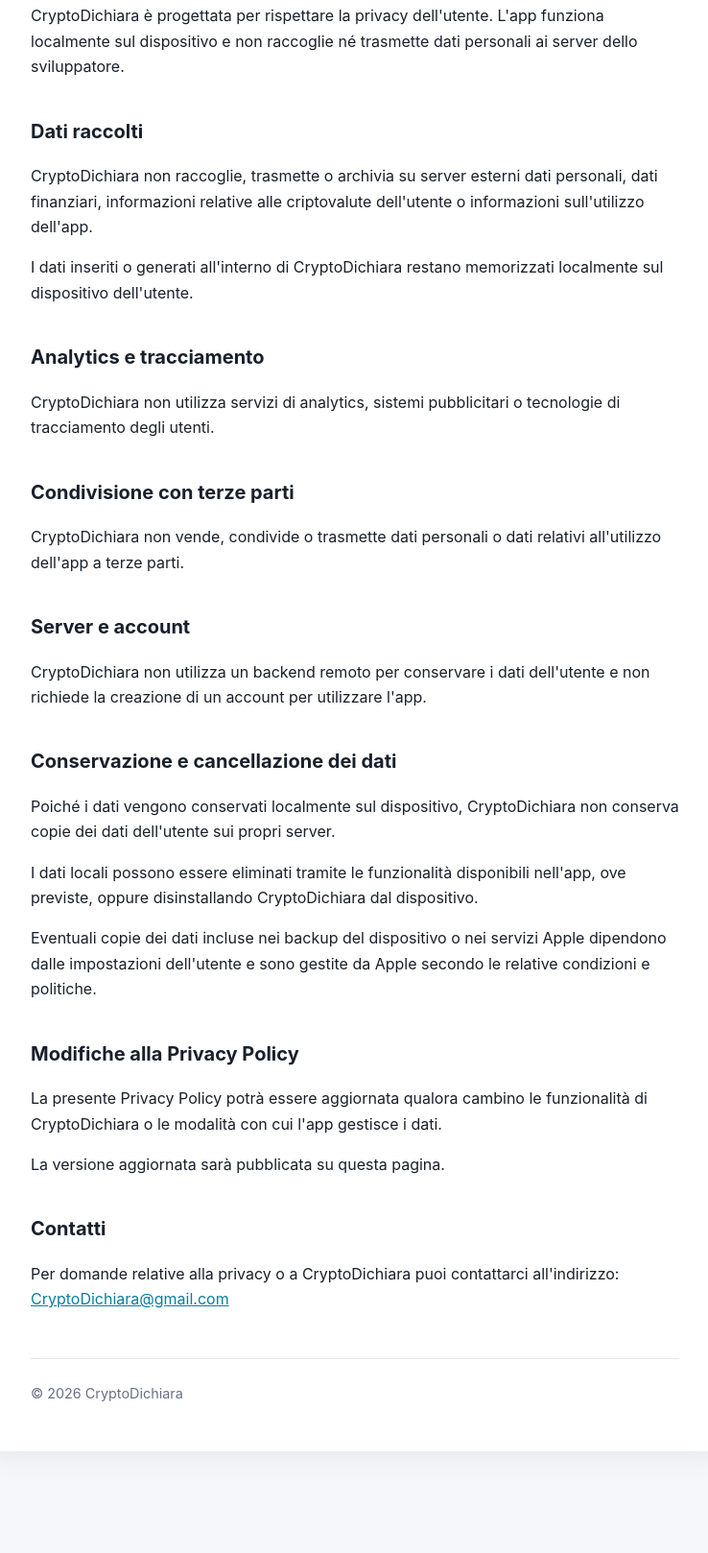
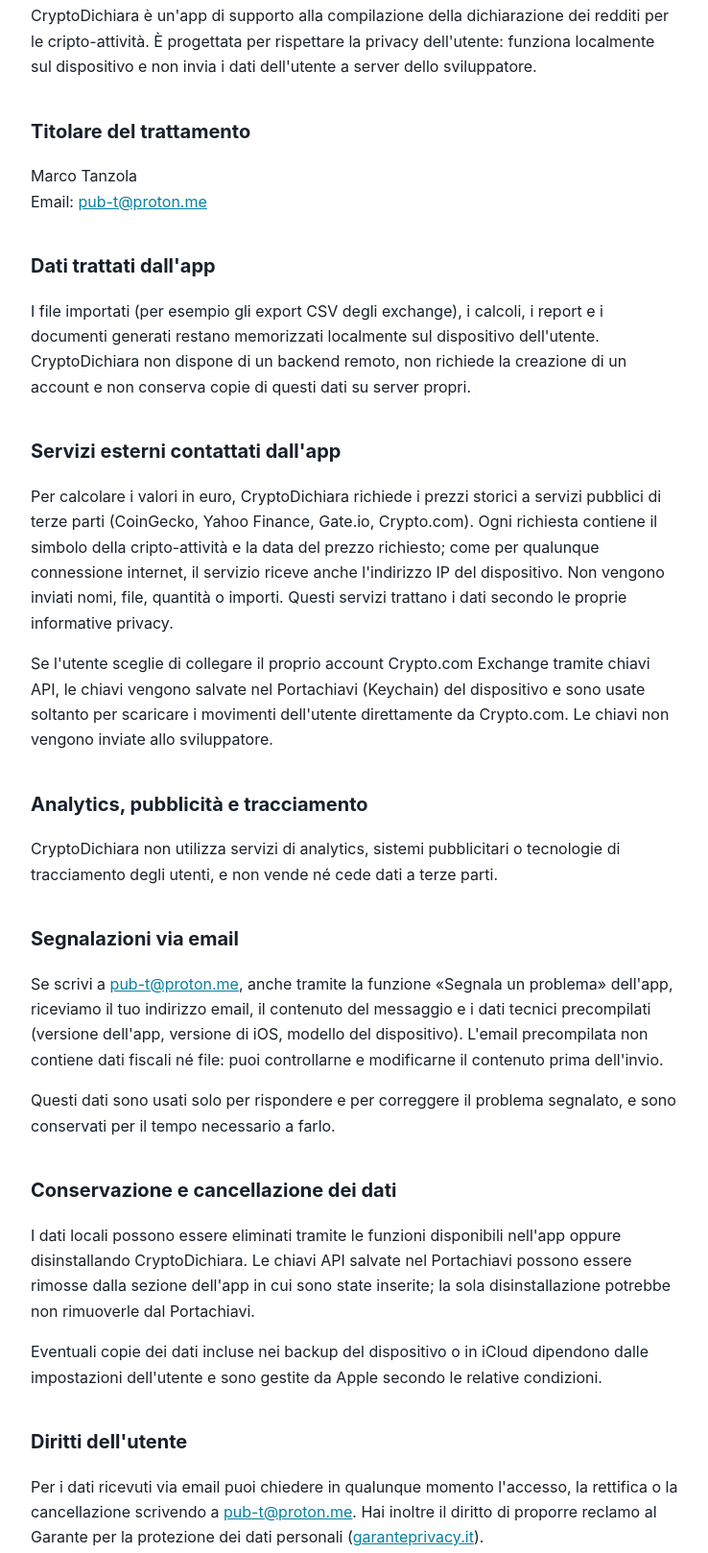
Before and after one commit to giotti85/cryptodichiara, a plain HTML site: page index.html in a window 1280 px wide. Shown: the part 237-1855 px from the top of the page at 96% size, without its empty margins (270-1008 px from the left). Before the commit the page ends 1829 px from the top, so only its background shows below. Drawn offline with Linux system fonts and the light colour scheme.

Commit message:
Revise privacy policy and update contact details
Updated the privacy policy content and contact information.

```diff
--- a/index.html
+++ b/index.html
@@ -3,7 +3,7 @@
 <head>
   <meta charset="UTF-8">
   <meta name="viewport" content="width=device-width, initial-scale=1.0">
-  <meta name="description" content="Privacy Policy di CryptoDichiara">
+  <meta name="description" content="Informativa privacy e assistenza di CryptoDichiara">
   <title>Privacy Policy — CryptoDichiara</title>
 
   <style>
@@ -55,6 +55,10 @@
 
     a {
       color: #087f9c;
+    }
+
+    ul {
+      padding-left: 22px;
     }
 
     footer {
@@ -112,93 +116,129 @@
     <div class="card">
 
       <h1>Privacy Policy di CryptoDichiara</h1>
-      <p class="updated">Ultimo aggiornamento: 12 settembre 2026</p>
+      <p class="updated">Ultimo aggiornamento: 20 ottobre 2026</p>
 
       <p>
-        CryptoDichiara è progettata per rispettare la privacy dell'utente.
-        L'app funziona localmente sul dispositivo e non raccoglie né trasmette
-        dati personali ai server dello sviluppatore.
+        CryptoDichiara è un'app di supporto alla compilazione della
+        dichiarazione dei redditi per le cripto-attività. È progettata per
+        rispettare la privacy dell'utente: funziona localmente sul
+        dispositivo e non invia i dati dell'utente a server dello
+        sviluppatore.
       </p>
 
-      <h2>Dati raccolti</h2>
+      <h2 id="titolare">Titolare del trattamento</h2>
 
       <p>
-        CryptoDichiara non raccoglie, trasmette o archivia su server esterni
-        dati personali, dati finanziari, informazioni relative alle
-        criptovalute dell'utente o informazioni sull'utilizzo dell'app.
+        Marco Tanzola<br>
+        Email: <a href="mailto:pub-t@proton.me">pub-t@proton.me</a>
+      </p>
+
+      <h2 id="dati">Dati trattati dall'app</h2>
+
+      <p>
+        I file importati (per esempio gli export CSV degli exchange), i
+        calcoli, i report e i documenti generati restano memorizzati
+        localmente sul dispositivo dell'utente. CryptoDichiara non dispone
+        di un backend remoto, non richiede la creazione di un account e non
+        conserva copie di questi dati su server propri.
+      </p>
+
+      <h2 id="servizi-esterni">Servizi esterni contattati dall'app</h2>
+
+      <p>
+        Per calcolare i valori in euro, CryptoDichiara richiede i prezzi
+        storici a servizi pubblici di terze parti (CoinGecko, Yahoo Finance,
+        Gate.io, Crypto.com). Ogni richiesta contiene il simbolo della
+        cripto-attività e la data del prezzo richiesto; come per qualunque
+        connessione internet, il servizio riceve anche l'indirizzo IP del
+        dispositivo. Non vengono inviati nomi, file, quantità o importi.
+        Questi servizi trattano i dati secondo le proprie informative
+        privacy.
       </p>
 
       <p>
-        I dati inseriti o generati all'interno di CryptoDichiara restano
-        memorizzati localmente sul dispositivo dell'utente.
+        Se l'utente sceglie di collegare il proprio account Crypto.com
+        Exchange tramite chiavi API, le chiavi vengono salvate nel
+        Portachiavi (Keychain) del dispositivo e sono usate soltanto per
+        scaricare i movimenti dell'utente direttamente da Crypto.com. Le
+        chiavi non vengono inviate allo sviluppatore.
       </p>
 
-      <h2>Analytics e tracciamento</h2>
+      <h2 id="analytics">Analytics, pubblicità e tracciamento</h2>
 
       <p>
-        CryptoDichiara non utilizza servizi di analytics, sistemi pubblicitari
-        o tecnologie di tracciamento degli utenti.
+        CryptoDichiara non utilizza servizi di analytics, sistemi
+        pubblicitari o tecnologie di tracciamento degli utenti, e non vende
+        né cede dati a terze parti.
       </p>
 
-      <h2>Condivisione con terze parti</h2>
+      <h2 id="segnalazioni">Segnalazioni via email</h2>
 
       <p>
-        CryptoDichiara non vende, condivide o trasmette dati personali o dati
-        relativi all'utilizzo dell'app a terze parti.
-      </p>
-
-      <h2>Server e account</h2>
-
-      <p>
-        CryptoDichiara non utilizza un backend remoto per conservare i dati
-        dell'utente e non richiede la creazione di un account per utilizzare
-        l'app.
-      </p>
-
-      <h2>Conservazione e cancellazione dei dati</h2>
-
-      <p>
-        Poiché i dati vengono conservati localmente sul dispositivo,
-        CryptoDichiara non conserva copie dei dati dell'utente sui propri
-        server.
+        Se scrivi a <a href="mailto:pub-t@proton.me">pub-t@proton.me</a>,
+        anche tramite la funzione «Segnala un problema» dell'app, riceviamo
+        il tuo indirizzo email, il contenuto del messaggio e i dati tecnici
+        precompilati (versione dell'app, versione di iOS, modello del
+        dispositivo). L'email precompilata non contiene dati fiscali né file:
+        puoi controllarne e modificarne il contenuto prima dell'invio.
       </p>
 
       <p>
-        I dati locali possono essere eliminati tramite le funzionalità
-        disponibili nell'app, ove previste, oppure disinstallando
-        CryptoDichiara dal dispositivo.
+        Questi dati sono usati solo per rispondere e per correggere il
+        problema segnalato, e sono conservati per il tempo necessario a
+        farlo.
+      </p>
+
+      <h2 id="conservazione">Conservazione e cancellazione dei dati</h2>
+
+      <p>
+        I dati locali possono essere eliminati tramite le funzioni
+        disponibili nell'app oppure disinstallando CryptoDichiara. Le chiavi
+        API salvate nel Portachiavi possono essere rimosse dalla sezione
+        dell'app in cui sono state inserite; la sola disinstallazione
+        potrebbe non rimuoverle dal Portachiavi.
       </p>
 
       <p>
-        Eventuali copie dei dati incluse nei backup del dispositivo o nei
-        servizi Apple dipendono dalle impostazioni dell'utente e sono gestite
-        da Apple secondo le relative condizioni e politiche.
+        Eventuali copie dei dati incluse nei backup del dispositivo o in
+        iCloud dipendono dalle impostazioni dell'utente e sono gestite da
+        Apple secondo le relative condizioni.
       </p>
 
-      <h2>Modifiche alla Privacy Policy</h2>
+      <h2 id="diritti">Diritti dell'utente</h2>
 
       <p>
-        La presente Privacy Policy potrà essere aggiornata qualora cambino le
-        funzionalità di CryptoDichiara o le modalità con cui l'app gestisce i
-        dati.
+        Per i dati ricevuti via email puoi chiedere in qualunque momento
+        l'accesso, la rettifica o la cancellazione scrivendo a
+        <a href="mailto:pub-t@proton.me">pub-t@proton.me</a>. Hai inoltre
+        il diritto di proporre reclamo al Garante per la protezione dei dati
+        personali (<a href="https://www.garanteprivacy.it">garanteprivacy.it</a>).
+      </p>
+
+      <h2 id="modifiche">Modifiche alla Privacy Policy</h2>
+
+      <p>
+        La presente Privacy Policy potrà essere aggiornata qualora cambino
+        le funzionalità di CryptoDichiara o le modalità con cui l'app
+        gestisce i dati. La versione aggiornata sarà pubblicata su questa
+        pagina, con la data dell'ultimo aggiornamento.
+      </p>
+
+      <h2 id="assistenza">Assistenza</h2>
+
+      <p>
+        Per domande, problemi o segnalazioni su CryptoDichiara scrivi a
+        <a href="mailto:pub-t@proton.me">pub-t@proton.me</a>, oppure usa
+        «Segnala un problema» nelle Impostazioni dell'app.
       </p>
 
       <p>
-        La versione aggiornata sarà pubblicata su questa pagina.
-      </p>
-
-      <h2>Contatti</h2>
-
-      <p>
-        Per domande relative alla privacy o a CryptoDichiara puoi contattarci
-        all'indirizzo:
-        <a href="mailto:pub-t@proton.me">
-          CryptoDichiara@gmail.com
-        </a>
+        CryptoDichiara produce un fac-simile di supporto e non sostituisce
+        la consulenza di un professionista fiscale abilitato.
       </p>
 
       <footer>
-        © 2026 CryptoDichiara
+        © 2026 Marco Tanzola · CryptoDichiara
       </footer>
 
     </div>
```
